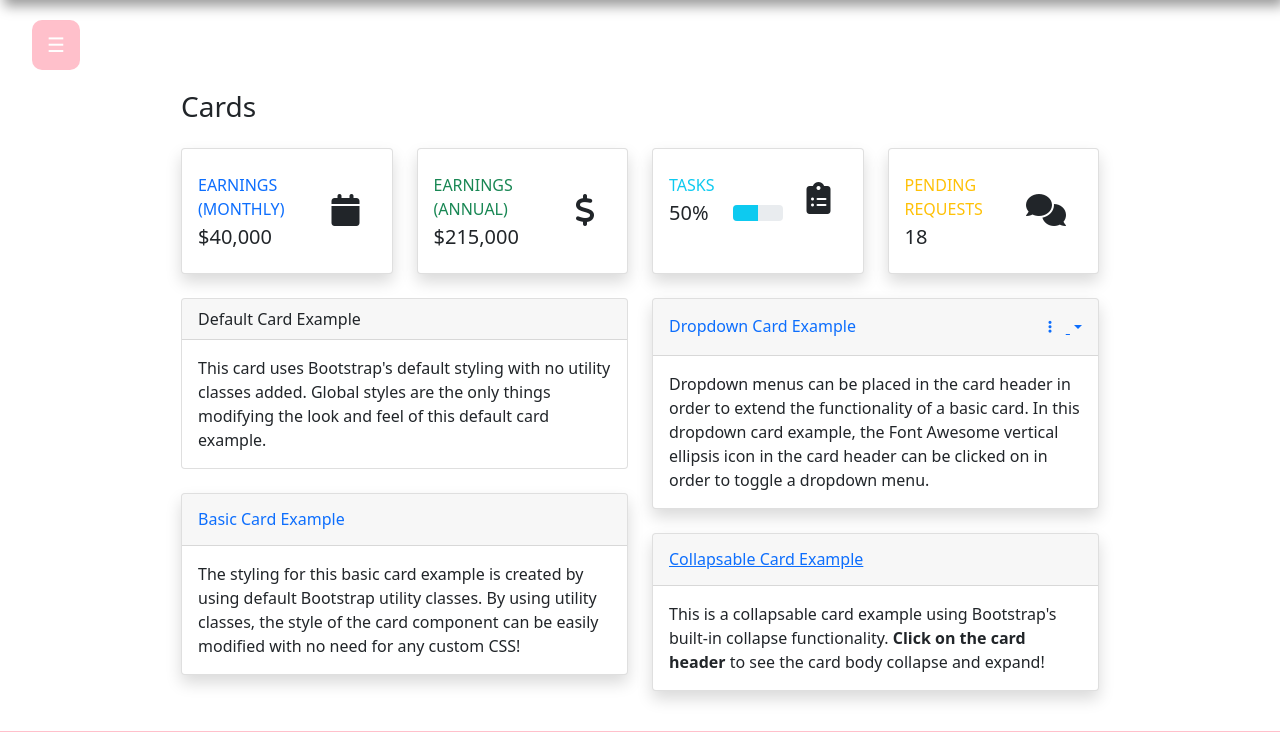
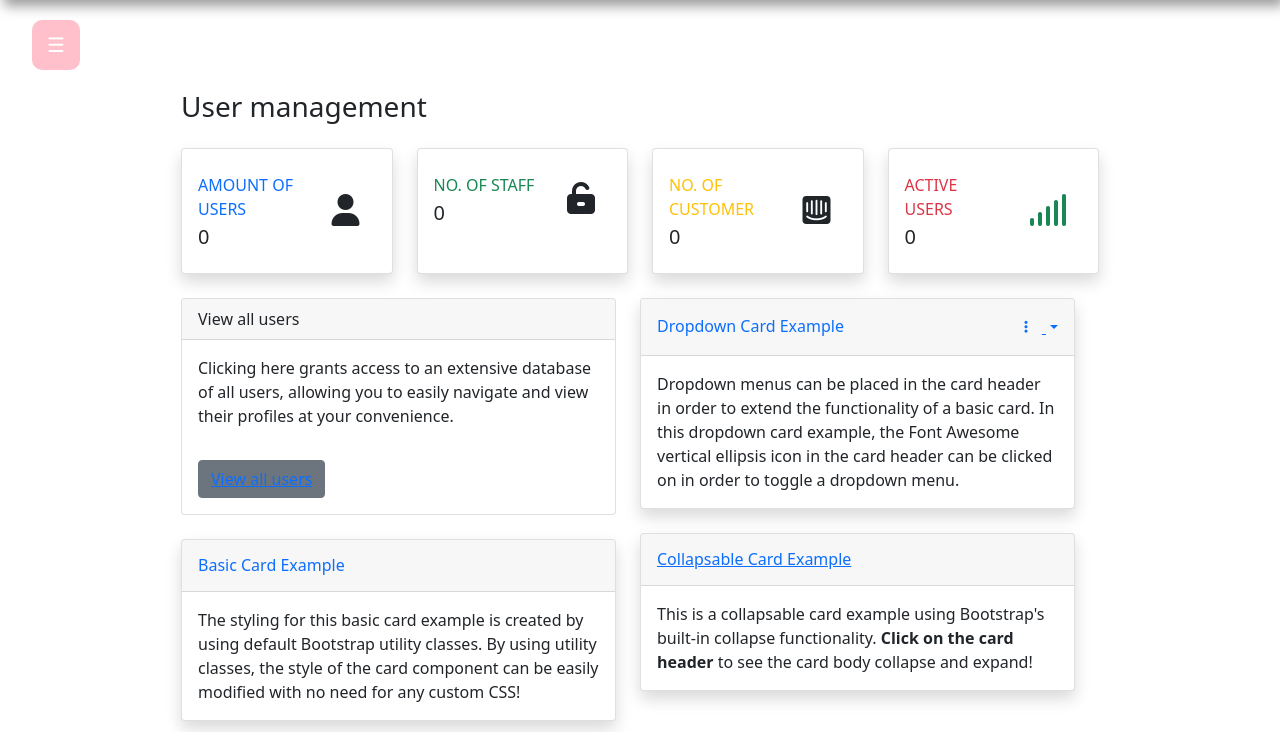
Before and after one commit to pupuduck/AppDevelopmentProject, a Flask app: page /usersOverview in a window 1280 px wide. Shown: the part 146-878 px from the top of the page. Run offline with Flask 2, Linux system fonts and the light colour scheme; some libraries are stand-ins or nearby versions.

Commit message:
update user db

```diff
--- a/Templates/usersOverview.html
+++ b/Templates/usersOverview.html
@@ -24,7 +24,7 @@
 
                     <!-- Page Heading -->
                     <div class="d-sm-flex align-items-center justify-content-between mb-4">
-                        <h1 class="h3 mb-0 text-gray-800">Cards</h1>
+                        <h1 class="h3 mb-0 text-gray-800">User management</h1>
                     </div>
 
                     <div class="row">
@@ -36,11 +36,11 @@
                                     <div class="row no-gutters align-items-center">
                                         <div class="col mr-2">
                                             <div class="text-xs font-weight-bold text-primary text-uppercase mb-1">
-                                                Earnings (Monthly)</div>
-                                            <div class="h5 mb-0 font-weight-bold text-gray-800">$40,000</div>
+                                                Amount of Users</div>
+                                            <div class="h5 mb-0 font-weight-bold text-gray-800">{{ count }}</div>
                                         </div>
                                         <div class="col-auto">
-                                            <i class="fas fa-calendar fa-2x text-gray-300"></i>
+                                            <i class="fas fa-user fa-2x text-gray-300"></i>
                                         </div>
                                     </div>
                                 </div>
@@ -54,64 +54,52 @@
                                     <div class="row no-gutters align-items-center">
                                         <div class="col mr-2">
                                             <div class="text-xs font-weight-bold text-success text-uppercase mb-1">
-                                                Earnings (Annual)</div>
-                                            <div class="h5 mb-0 font-weight-bold text-gray-800">$215,000</div>
+                                                NO. of staff</div>
+                                            <div class="h5 mb-0 font-weight-bold text-gray-800">{{ staff_count }}</div>
                                         </div>
                                         <div class="col-auto">
-                                            <i class="fas fa-dollar-sign fa-2x text-gray-300"></i>
+                                            <i class="fa fa-unlock-keyhole fa-2x text-gray-300"></i>
                                         </div>
                                     </div>
                                 </div>
                             </div>
                         </div>
 
-                        <!-- Tasks Card Example -->
+                         <!-- Earnings (Annual) Card Example -->
                         <div class="col-xl-3 col-md-6 mb-4">
-                            <div class="card border-left-info shadow h-100 py-2">
+                            <div class="card border-left-success shadow h-100 py-2">
                                 <div class="card-body">
                                     <div class="row no-gutters align-items-center">
                                         <div class="col mr-2">
-                                            <div class="text-xs font-weight-bold text-info text-uppercase mb-1">Tasks
-                                            </div>
-                                            <div class="row no-gutters align-items-center">
-                                                <div class="col-auto">
-                                                    <div class="h5 mb-0 mr-3 font-weight-bold text-gray-800">50%</div>
-                                                </div>
-                                                <div class="col">
-                                                    <div class="progress progress-sm mr-2">
-                                                        <div class="progress-bar bg-info" role="progressbar"
-                                                            style="width: 50%" aria-valuenow="50" aria-valuemin="0"
-                                                            aria-valuemax="100"></div>
-                                                    </div>
-                                                </div>
-                                            </div>
+                                            <div class="text-xs font-weight-bold text-warning text-uppercase mb-1">
+                                                NO. of customer</div>
+                                            <div class="h5 mb-0 font-weight-bold text-gray-800">{{ customer_count }}</div>
                                         </div>
                                         <div class="col-auto">
-                                            <i class="fas fa-clipboard-list fa-2x text-gray-300"></i>
+                                            <i class="fa-brands fa-intercom fa-2x text-gray-300"></i>
                                         </div>
                                     </div>
                                 </div>
                             </div>
                         </div>
 
-                        <!-- Pending Requests Card Example -->
+                       <!-- Earnings (Annual) Card Example -->
                         <div class="col-xl-3 col-md-6 mb-4">
-                            <div class="card border-left-warning shadow h-100 py-2">
+                            <div class="card border-left-success shadow h-100 py-2">
                                 <div class="card-body">
                                     <div class="row no-gutters align-items-center">
                                         <div class="col mr-2">
-                                            <div class="text-xs font-weight-bold text-warning text-uppercase mb-1">
-                                                Pending Requests</div>
-                                            <div class="h5 mb-0 font-weight-bold text-gray-800">18</div>
+                                            <div class="text-xs font-weight-bold text-danger text-uppercase mb-1">
+                                                Active Users</div>
+                                            <div class="h5 mb-0 font-weight-bold text-gray-800">{{ active_count }}</div>
                                         </div>
                                         <div class="col-auto">
-                                            <i class="fas fa-comments fa-2x text-gray-300"></i>
+                                            <i class="fa-solid fa-signal text-success fa-2x text-gray-300"></i>
                                         </div>
                                     </div>
                                 </div>
                             </div>
                         </div>
-                    </div>
 
                     <div class="row">
 
@@ -120,11 +108,14 @@
                             <!-- Default Card Example -->
                             <div class="card mb-4">
                                 <div class="card-header">
-                                    Default Card Example
+                                    View all users
                                 </div>
                                 <div class="card-body">
-                                    This card uses Bootstrap's default styling with no utility classes added. Global
-                                    styles are the only things modifying the look and feel of this default card example.
+                                    Clicking here grants access to an extensive database of all users, allowing you to easily navigate and view their profiles at your convenience.
+                                </div>
+
+                                <div class="class-body p-3">
+                                    <button type="button" class="btn btn-secondary"><a href="/retrieveUsers">View all users</a></button>
                                 </div>
                             </div>
 
--- a/main.py
+++ b/main.py
@@ -410,7 +410,34 @@ def retrieve_users():
 
 @app.route('/usersOverview')
 def users_overview():
-    return render_template('usersOverview.html')
+    users_dict = {}
+    users_list = []
+    staff_list = []
+    customer_list = []
+    active_list = []
+    try:
+        db = shelve.open('DB/Customer/customer')
+        if 'customer' in db:
+            users_dict = db['customer']
+        else:
+            db['customer'] = users_dict
+        db.close()
+        for key in users_dict:
+            user = users_dict.get(key)
+            users_list.append(user)
+            if user.get_role() == "Admin":
+                staff_list.append(user)
+            if user.get_role() == "Customer":
+                customer_list.append(user)
+            if user.get_status() == "Active":
+                active_list.append(user)
+
+    except IOError:
+        print("Error IO Error")
+    except Exception as ex:
+        print(f"unknown error occurred as {ex}")
+
+    return render_template('usersOverview.html', count=len(users_list), staff_count=len(staff_list), customer_count=len(customer_list), active_count=len(active_list))
 
 
 @app.route('/deleteUsers/<int:id>', methods=['POST'])
```
